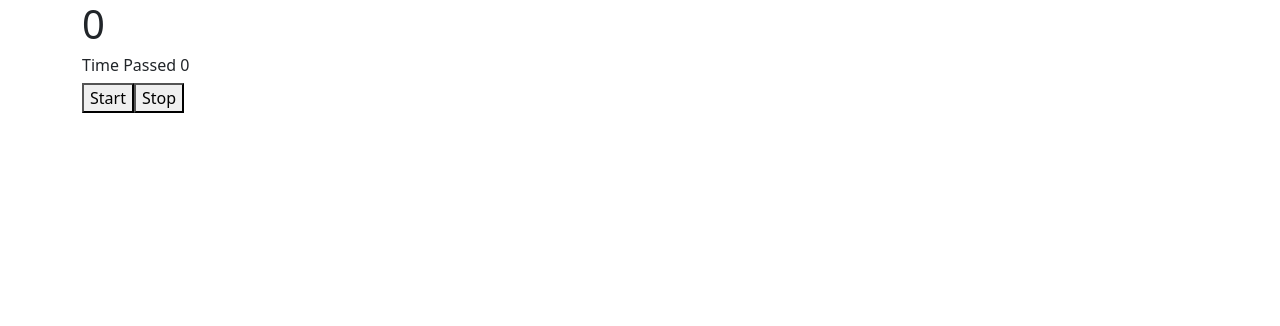
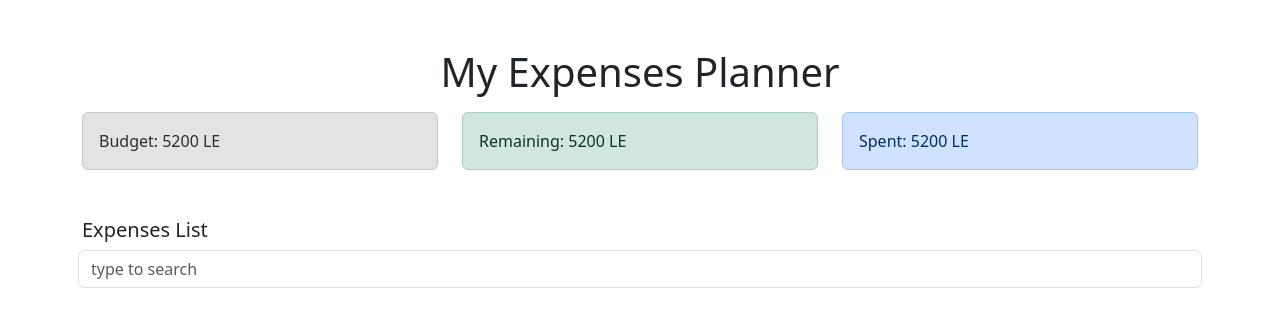
Before and after one commit to manaressam9/reactproj, a React app: page / in a window 1280 px wide. Shown: the top 326 px of the page. Built offline with nearby package versions, Linux system fonts and the light colour scheme.

Commit message:
Expenses Tracker App

```diff
--- a/src/App.js
+++ b/src/App.js
@@ -1,38 +1,54 @@
 import React from "react";
-//import Counter from "./component/usRefExample/Counter";
-import StopWatch from "./component/usRefExample/StopWatch";
-// import PointerMove from "./component/useEffectExample/PointerMove";
-import Counter from "./component/useEffectExample/Counter";
-// import Game from "./component/Game";
-// import AddTask from "./component/withUseState/AddTask";
-// import AddTask from "./component/withReducer/AddTask";
-// import ChatRoom from "./component/useEffectExample/ChatRoom";
+import Budget from "./component/Expense_Tracker/Budget";
+import Remaining from "./component/Expense_Tracker/Remaining";
+import Spent from "./component/Expense_Tracker/Spent";
+import ExpenseSearch from "./component/Expense_Tracker/ExpenseSearch";
+
 const App = () => {
    return (
       <div className="container">
+       <h1 className="text-center mt-5">My Expenses Planner</h1>
+        <div className="row mt-3">
+          <div className="col-sm"><Budget /></div>
+          <div className="col-sm"><Remaining /></div>
+          <div className="col-sm"><Spent /></div>
+        </div>
+        <div className="row mt-3">
+         <ExpenseSearch />
+        </div>
 
-         {/*<Game />*/}
-         {/*
-        <h1 className="text-center ">
-           ToDo List
-        </h1>
-       <AddTask /> */}
-
-         {/* <h1 className="text-center ">
-            Chat Rooms
-         </h1>
-         <ChatRoom /> */}
-
-         {/* <h1 className="text-center ">
-            Pointer Move
-         </h1>
-         <PointerMove />
-         <Counter /> */}
-
-         <Counter />
-         <StopWatch />
       </div>
    )
 }
 
 export default App
+//import Counter from "./component/usRefExample/Counter";
+// import StopWatch from "./component/usRefExample/StopWatch";
+// import PointerMove from "./component/useEffectExample/PointerMove";
+// import Counter from "./component/useEffectExample/Counter";
+// import Game from "./component/Game";
+// import AddTask from "./component/withUseState/AddTask";
+// import AddTask from "./component/withReducer/AddTask";
+// import ChatRoom from "./component/useEffectExample/ChatRoom";
+
+/*Examples*/
+/*<Game />*/
+
+/*<h1 className="text-center ">
+  ToDo List
+</h1>
+<AddTask /> */
+
+/* <h1 className="text-center ">
+   Chat Rooms
+</h1>
+<ChatRoom /> */
+
+/* <h1 className="text-center ">
+   Pointer Move
+</h1>
+<PointerMove />
+<Counter /> */
+
+/* <Counter />
+<StopWatch /> */
--- /dev/null
+++ b/src/component/Expense_Tracker/Budget.js
@@ -0,0 +1,12 @@
+import React from "react";
+
+export default function Budget(){
+
+    return(
+        <>
+        <div className="alert alert-secondary">
+            <span>Budget: 5200 LE</span>
+        </div>
+        </>
+    );
+}
--- /dev/null
+++ b/src/component/Expense_Tracker/ExpenseSearch.js
@@ -0,0 +1,23 @@
+import React from "react";
+
+const ExpenseSearch = () => {
+
+    const ExpensesList = [
+        { id: 12, name: 'shopping', cost: 40 },
+		{ id: 13, name: 'holiday', cost: 400 },
+		{ id: 14, name: 'car service', cost: 50 },
+    ];
+    return (
+        <>
+            <h5 className="mt-3">Expenses List</h5>
+            <div className="px-2">
+                <input className="form-control" type="text" placeholder="type to search" />
+            </div>
+            <div className="mt-2 px-2">
+
+            </div>
+        </>
+    );
+}
+
+export default ExpenseSearch
--- /dev/null
+++ b/src/component/Expense_Tracker/Remaining.js
@@ -0,0 +1,12 @@
+import React from "react";
+
+export default function Remaining(){
+
+    return(
+        <>
+                <div className="alert alert-success">
+            <span>Remaining: 5200 LE</span>
+        </div>
+        </>
+    );
+}
--- /dev/null
+++ b/src/component/Expense_Tracker/Spent.js
@@ -0,0 +1,12 @@
+import React from "react";
+
+export default function Spent(){
+
+    return(
+        <>
+                <div className="alert alert-primary">
+            <span>Spent: 5200 LE</span>
+        </div>
+        </>
+    );
+}
```
Also changed, not shown: src/component/XO_Game/Board.js (renamed from src/component/Board.js), src/component/XO_Game/Game.js (renamed from src/component/Game.js), src/component/XO_Game/Square.js (renamed from src/component/Square.js).
